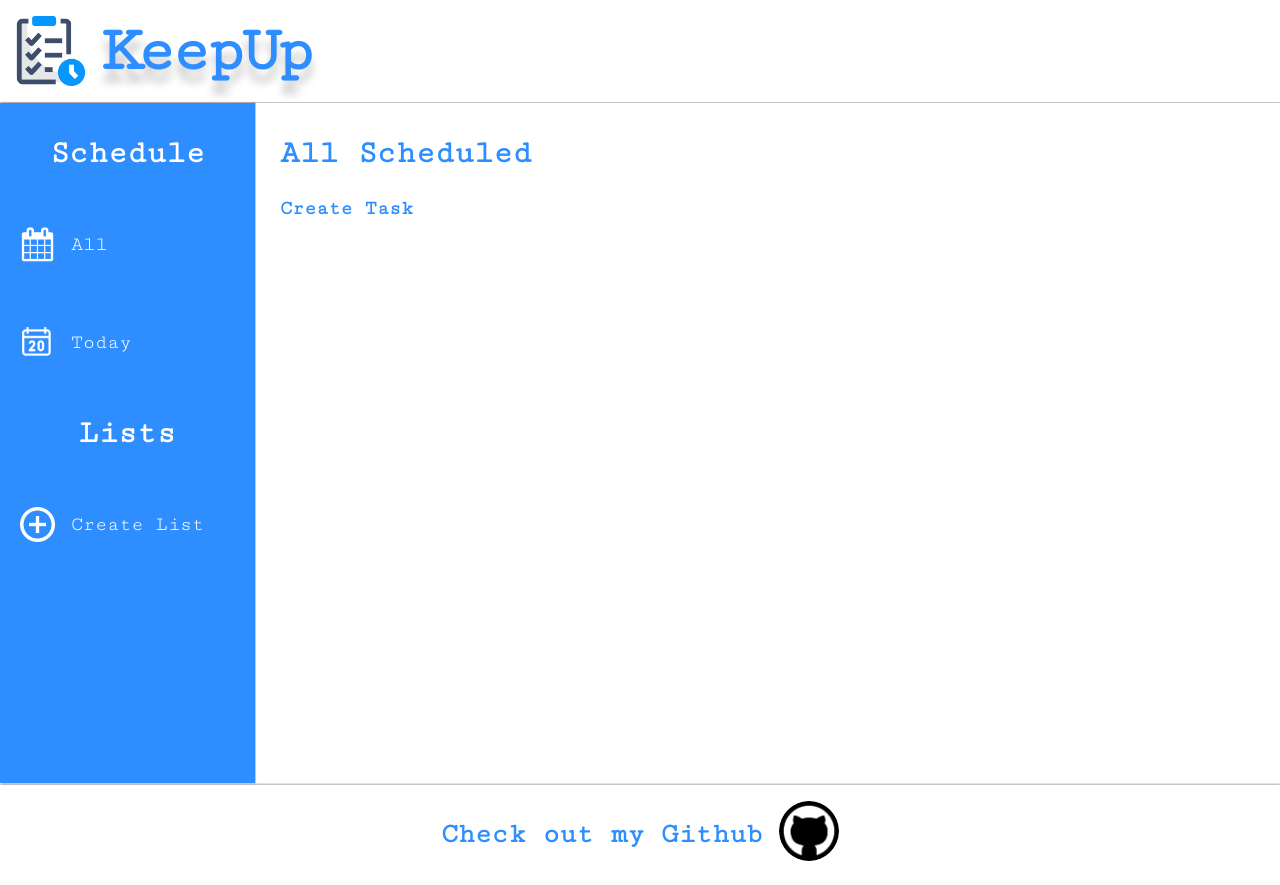
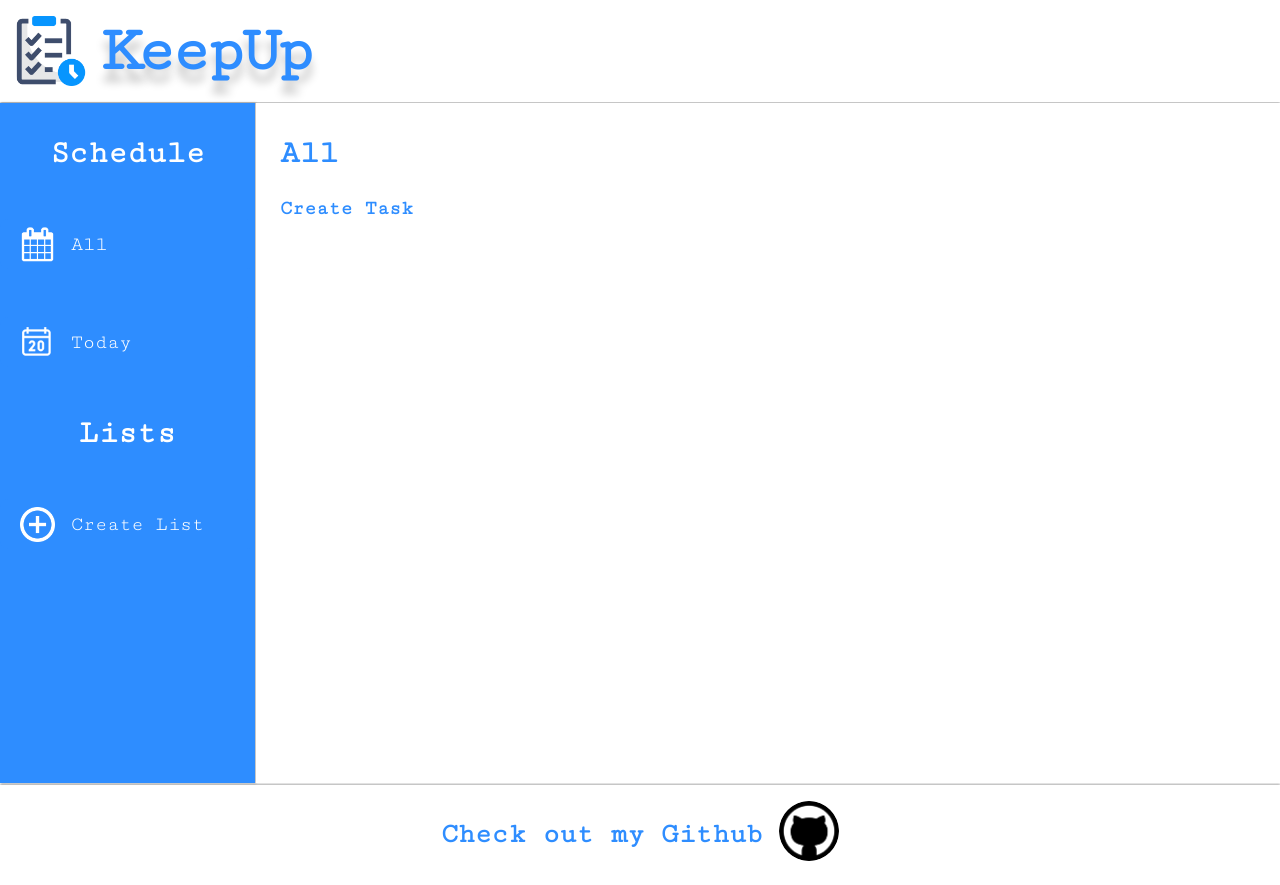
Before and after one commit to abodell/Todo-List, a website built with webpack: page dist/index.html in a window 1280 px wide. Both pictures are taken after a click on the button "All". Built offline with nearby package versions, Linux system fonts and the light colour scheme.

Commit message:
Updates tasks shown based on active list

```diff
--- a/src/index.js
+++ b/src/index.js
@@ -178,8 +178,13 @@ export const operationHandler = (() => {
         for (let i = 0; i < lists.length; i++) {
             if (lists[i].title == event.target.id) activePage = i;
         }
+        listTitle.innerHTML = event.target.id;
+        clearTasks();
+        displayAllTasks();
     }
 
+    allBtn.addEventListener('click', updateActiveList);
+    todayBtn.addEventListener('click', updateActiveList);
     createBtn.addEventListener('click', infoPopup);
     popupForm.addEventListener('submit', addTask);
     addBtn.addEventListener('click', listFormPopup);
```
Also changed, not shown: dist/index.html, dist/main.js.
